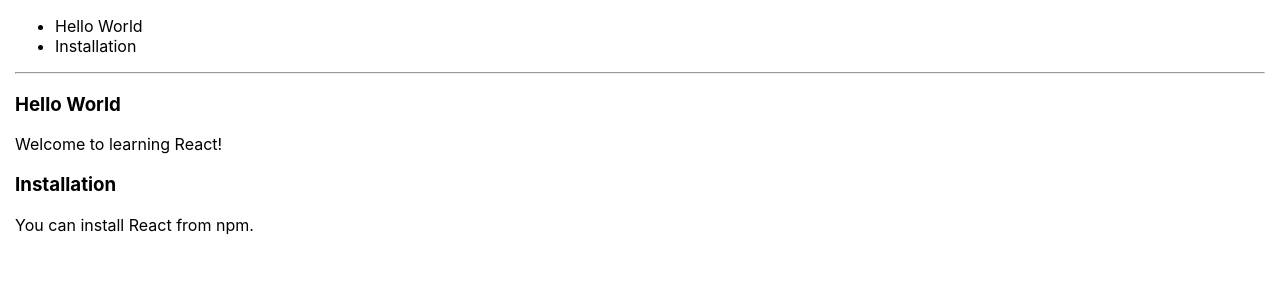
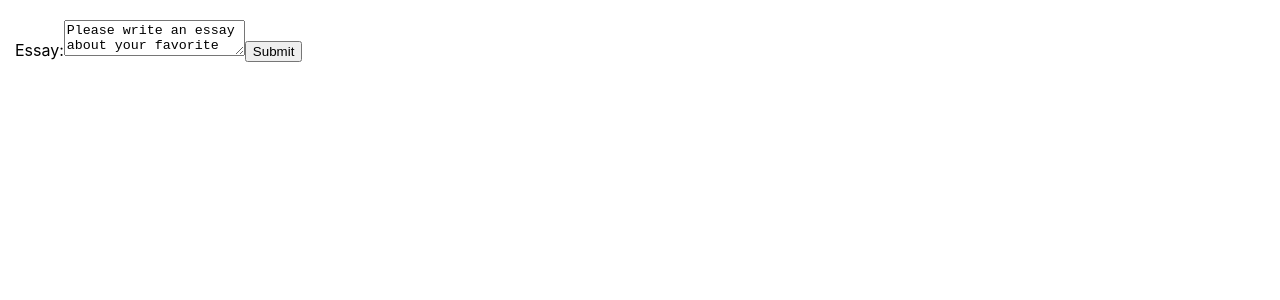
Before and after one commit to tochiji/react-tutorial2, a React (Create React App) app: page / in a window 1280 px wide. Shown: the top 300 px of the page. Built offline with nearby package versions, Linux system fonts and the light colour scheme.

Commit message:
[進捗] フォーム：textarea タグまで

```diff
--- a/src/index.css
+++ b/src/index.css
@@ -1,5 +1,5 @@
 body {
-  margin: 0 15px;
+  margin: 20px 15px;
   font-family: -apple-system, BlinkMacSystemFont, "Segoe UI", "Roboto", "Oxygen",
     "Ubuntu", "Cantarell", "Fira Sans", "Droid Sans", "Helvetica Neue",
     sans-serif;
--- a/src/index.js
+++ b/src/index.js
@@ -3,37 +3,72 @@
 import './index.css';
 import * as serviceWorker from './serviceWorker';
 
-function Blog(props){
-  const sidebar = (
-    <ul>
-      {props.posts.map((post)=>
-        <li key={post.id}>{post.title}</li>
-      )}
-    </ul>
-  )
-  const content = props.posts.map((post)=>
-    <div key={post.id}>
-      <h3>{post.title}</h3>
-      <p>{post.content}</p>
-    </div>
-  );
-  return (
-  <div>
-    {sidebar}
-    <hr />
-    {content}
-  </div>
-  );
+class NameForm extends React.Component {
+  constructor(props){
+    super(props);
+    this.state = {value: ''}
+  }
+  handleChange = (event)=>{
+    this.setState({value:event.target.value});
+  }
+  handleSubmit = (event) =>{
+    alert('A name was submitted: ' + this.state.value);
+  }
+  render(){
+    return(
+      <form onSubmit={this.handleSubmit}>
+        <label>
+          Name:
+          <input type="text"
+                 value={this.state.value}
+                 onChange={this.handleChange} />
+        </label>
+        <input type="submit" value="Submit" />
+      </form>
+    )}
 }
 
-const posts = [
-  {id: 1, title: 'Hello World', content: 'Welcome to learning React!'},
-  {id: 2, title: 'Installation', content: 'You can install React from npm.'}
-]
+class EssayForm extends React.Component{
+  constructor(props){
+    super(props);
+    this.state = {
+      value: 'Please write an essay about your favorite DOM element.',
+      texts: []
+    }
+  }
+  handleChange = (event)=>{
+    this.setState({value: event.target.value})
+  }
+  handleSubmit = (event) =>{
+    const texts = this.state.texts.slice();
+    texts.push(this.state.value);
+    this.setState({texts: texts})
+    alert('An essay was submitted: ' + this.state.value);
+    event.preventDefault();
+  }
 
-ReactDOM.render(<Blog posts={posts} />,
+  render(){
+    return(
+      <div>
+      <form onSubmit={this.handleSubmit}>
+        <label>
+          Essay:
+          <textarea value={this.state.value} onChange={this.handleChange} />
+        </label>
+        <input type="submit" value="Submit" />
+      </form>
+      {this.state.texts.map(t =>
+        <div>{t}</div>
+      )}
+      </div>
+    )
+  }
+}
+
+ReactDOM.render(
+  <EssayForm />,
   document.getElementById('root')
-  )
+)
 
 // If you want your app to work offline and load faster, you can change
 // unregister() to register() below. Note this comes with some pitfalls.
```
